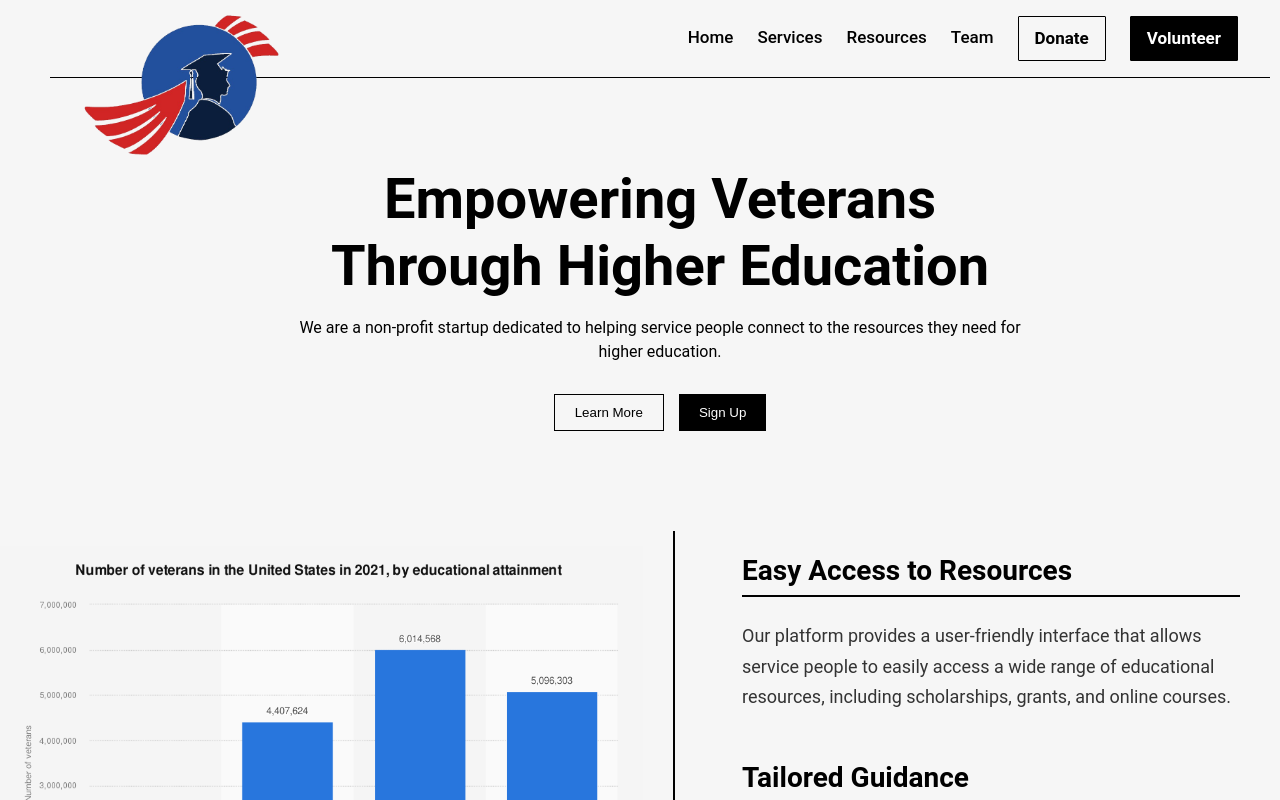
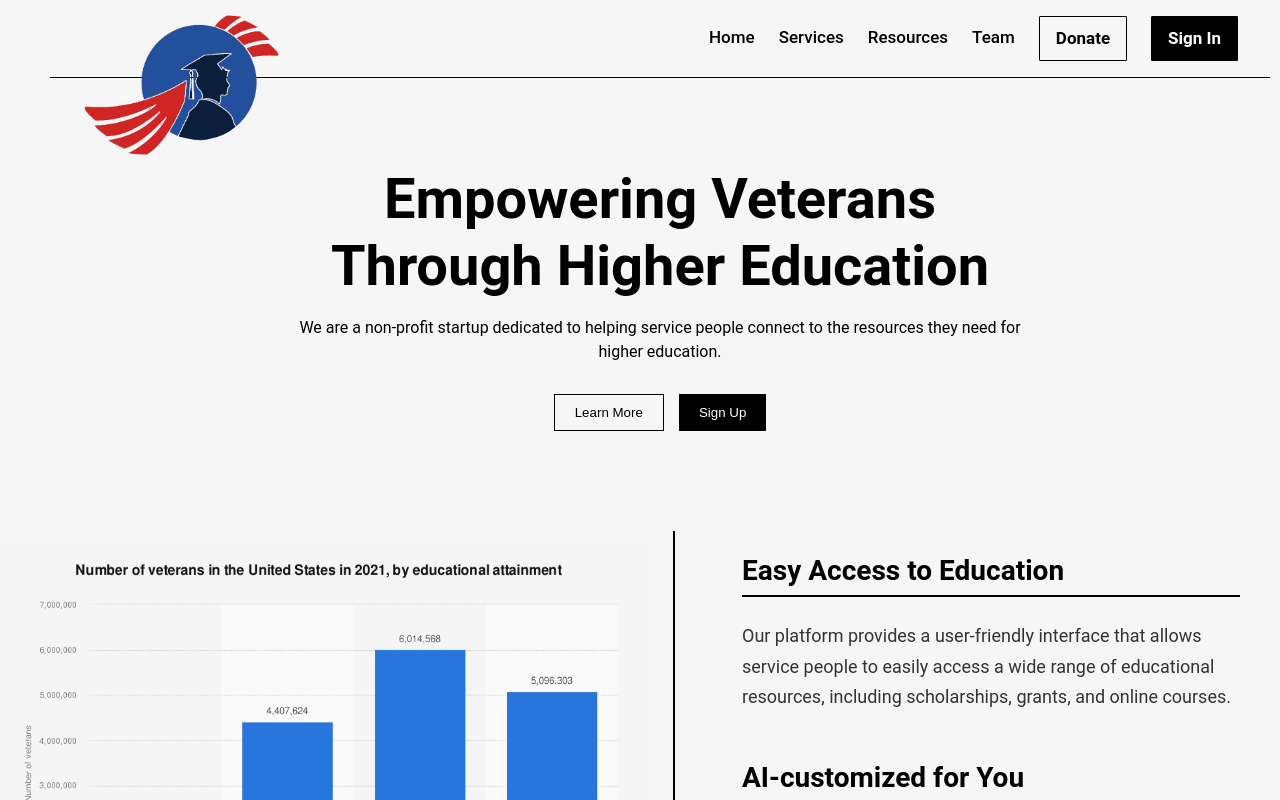
Before and after one commit to Chen-Steve/MENN-stack-dynamic-webapp, a Next.js app: page / in a window 1280 px wide. Built offline with nearby package versions, Linux system fonts and the light colour scheme.

Commit message:
updated features

```diff
--- a/src/components/Features.tsx
+++ b/src/components/Features.tsx
@@ -13,16 +13,16 @@ const Features: React.FC = () => {
         </div>
     <div className={styles.textArea}>
       <div className={styles.featureBlock}>
-        <h2>Easy Access to Resources</h2>
+        <h2>Easy Access to Education</h2>
         <p>Our platform provides a user-friendly interface that allows service people to easily access a wide range of educational resources, including scholarships, grants, and online courses.</p>
       </div>
       <div className={styles.featureBlock}>
-        <h2>Tailored Guidance</h2>
-        <p>We understand that each service person has unique educational goals and challenges. Our platform offers personalized guidance based on their unique background to help them navigate the higher education landscape and make informed decisions.</p>
+        <h2>AI-customized for You </h2>
+        <p>Based on your unique educational goals and challenges. Our platform offers personalized guidance to help them navigate the higher education landscape and make informed decisions.</p>
       </div>
       <div className={styles.featureBlock}>
-        <h2>Community Support</h2>
-        <p>Being part of a supportive community can greatly enhance the educational journey. Our platform connects service people with like-minded individuals, mentors, and experts who can provide valuable support and encouragement.</p>
+        <h2>Be part of a Community</h2>
+        <p>Our platform connects service people with like-minded individuals, mentors, and experts who can provide valuable support and share their journeys.</p>
       </div>
     </div>
     </div>
--- a/src/components/NavBar.tsx
+++ b/src/components/NavBar.tsx
@@ -13,7 +13,7 @@ const Navbar: React.FC = () => {
                 <a href="#resources" className={styles.navbarItem}>Resources</a>
                 <Link href="/team" className={styles.navbarItem}>Team</Link>
                 <a href="https://donate.stripe.com/aEU7sRd6j3lE59u3cc" className={`${styles.navbarItem} ${styles.donate}`} target="_blank" rel="noopener noreferrer">Donate</a>
-                <a href="#volunteer" className={`${styles.navbarItem} ${styles.volunteer}`}>Volunteer</a>
+                <a href="#signin" className={`${styles.navbarItem} ${styles.volunteer}`}>Sign In</a>
             </div>
         </div>
     );
```
